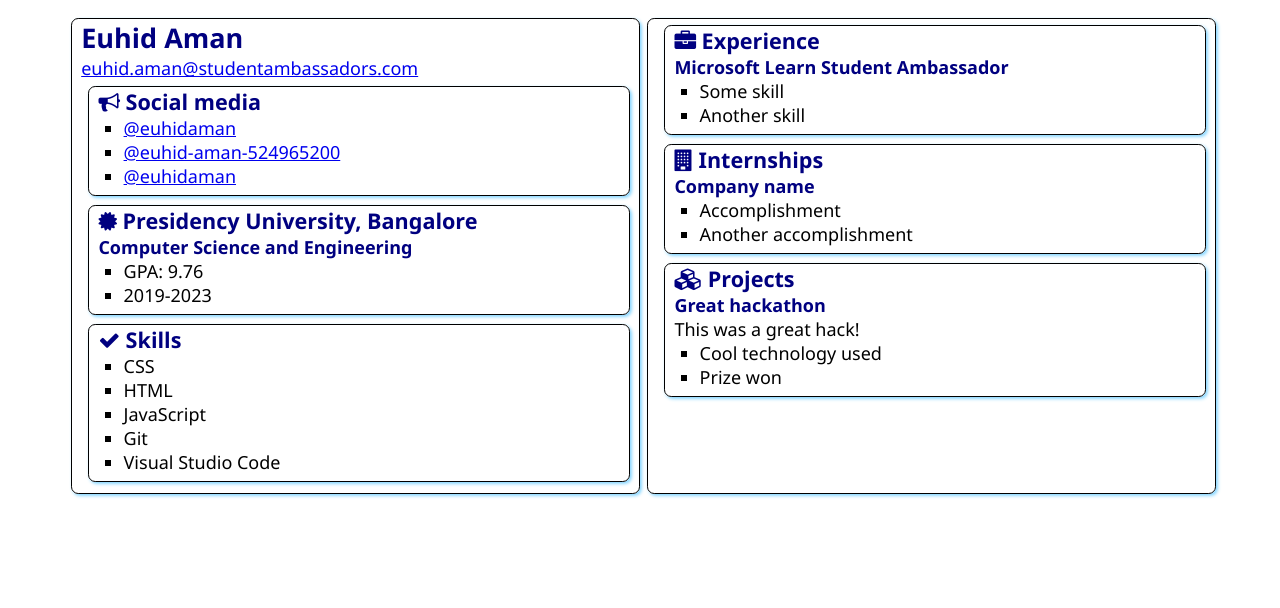
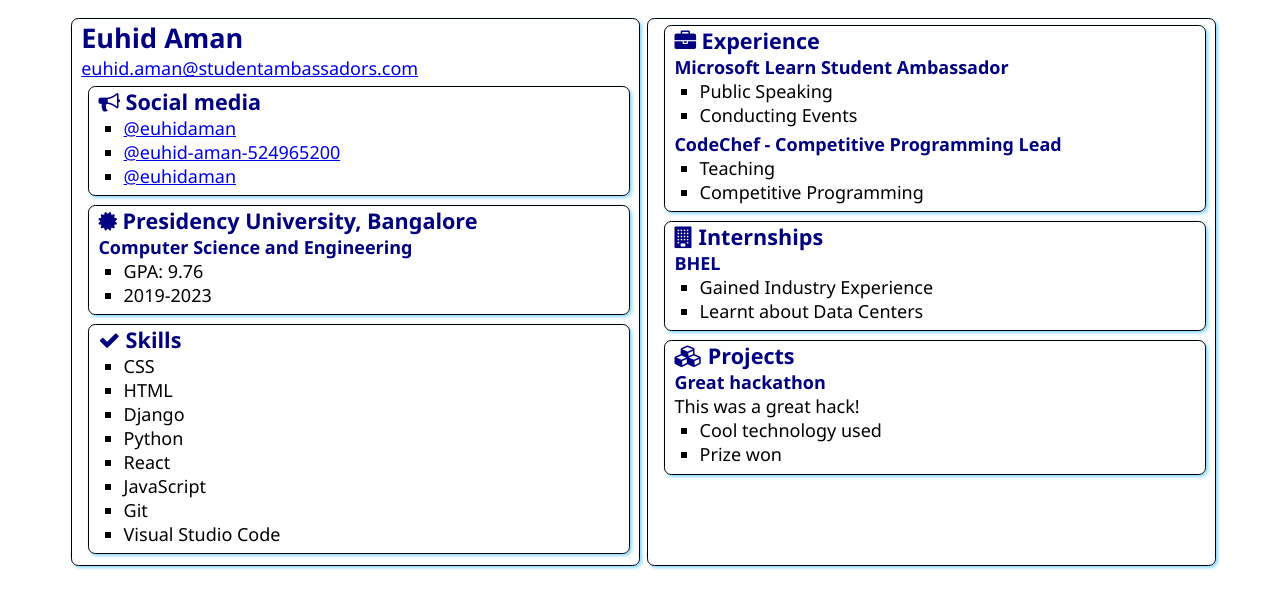
Before and after one commit to euhidaman/SATechnicalOnboarding, a plain HTML site: page src/index.html in a window 1280 px wide. Drawn offline with Linux system fonts and the light colour scheme.

Commit message:
Added experience

```diff
--- a/src/index.html
+++ b/src/index.html
@@ -60,6 +60,9 @@
           <ul>
             <li>CSS</li>
             <li>HTML</li>
+            <li>Django</li>
+            <li>Python</li>
+            <li>React</li>
             <li>JavaScript</li>
             <li>Git</li>
             <li>Visual Studio Code</li>
@@ -74,8 +77,13 @@
           </h2>
           <h3>Microsoft Learn Student Ambassador</h3>
           <ul>
-            <li>Some skill</li>
-            <li>Another skill</li>
+            <li>Public Speaking</li>
+            <li>Conducting Events</li>
+          </ul>
+          <h3>CodeChef - Competitive Programming Lead</h3>
+          <ul>
+            <li>Teaching</li>
+            <li>Competitive Programming</li>
           </ul>
         </section>
         <section class="box">
@@ -84,10 +92,10 @@
             Internships
           </h2>
 
-          <h3>Company name</h3>
+          <h3>BHEL</h3>
           <ul>
-            <li>Accomplishment</li>
-            <li>Another accomplishment</li>
+            <li>Gained Industry Experience</li>
+            <li>Learnt about Data Centers</li>
           </ul>
         </section>
         <section class="box">
```
